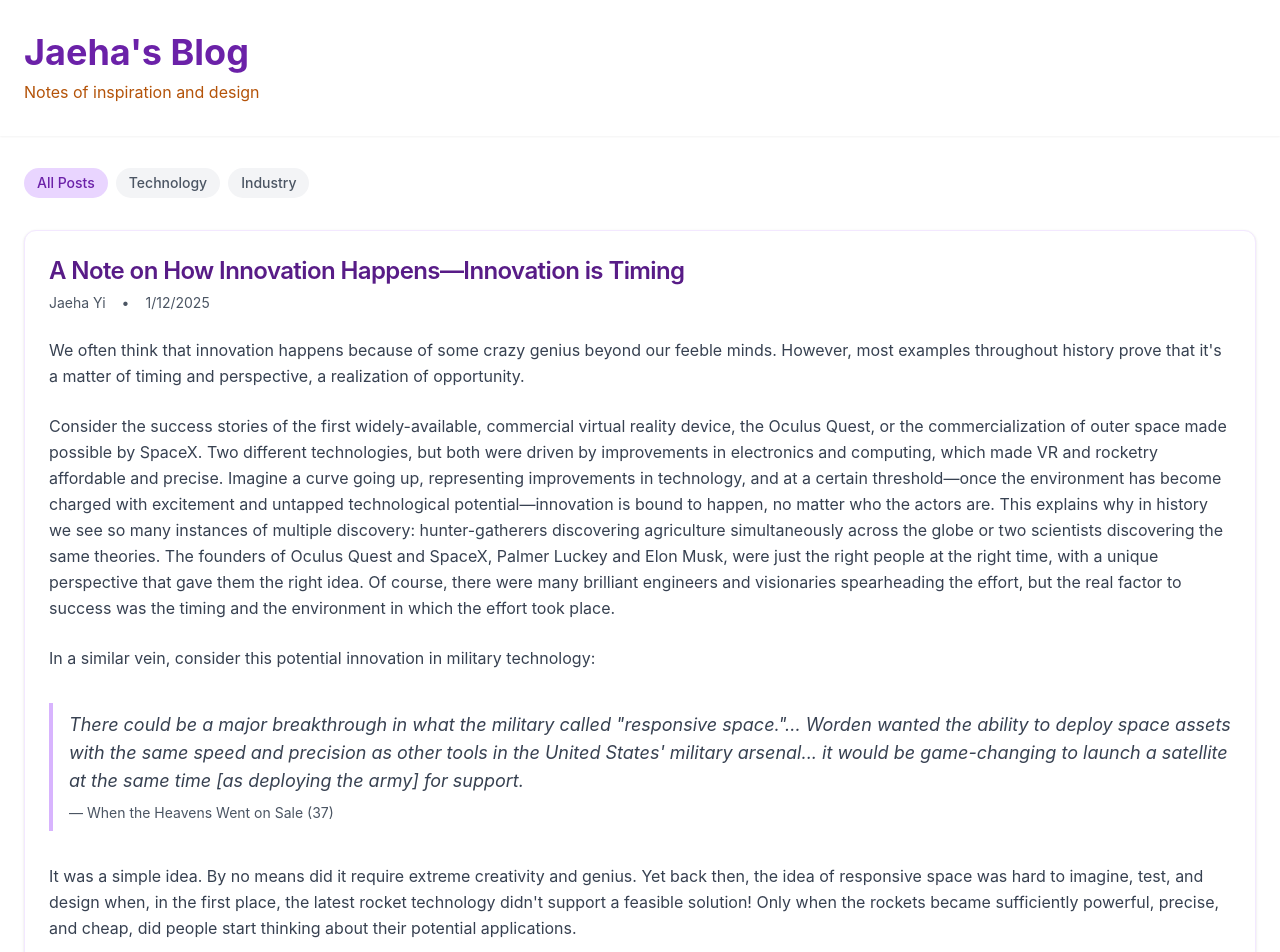
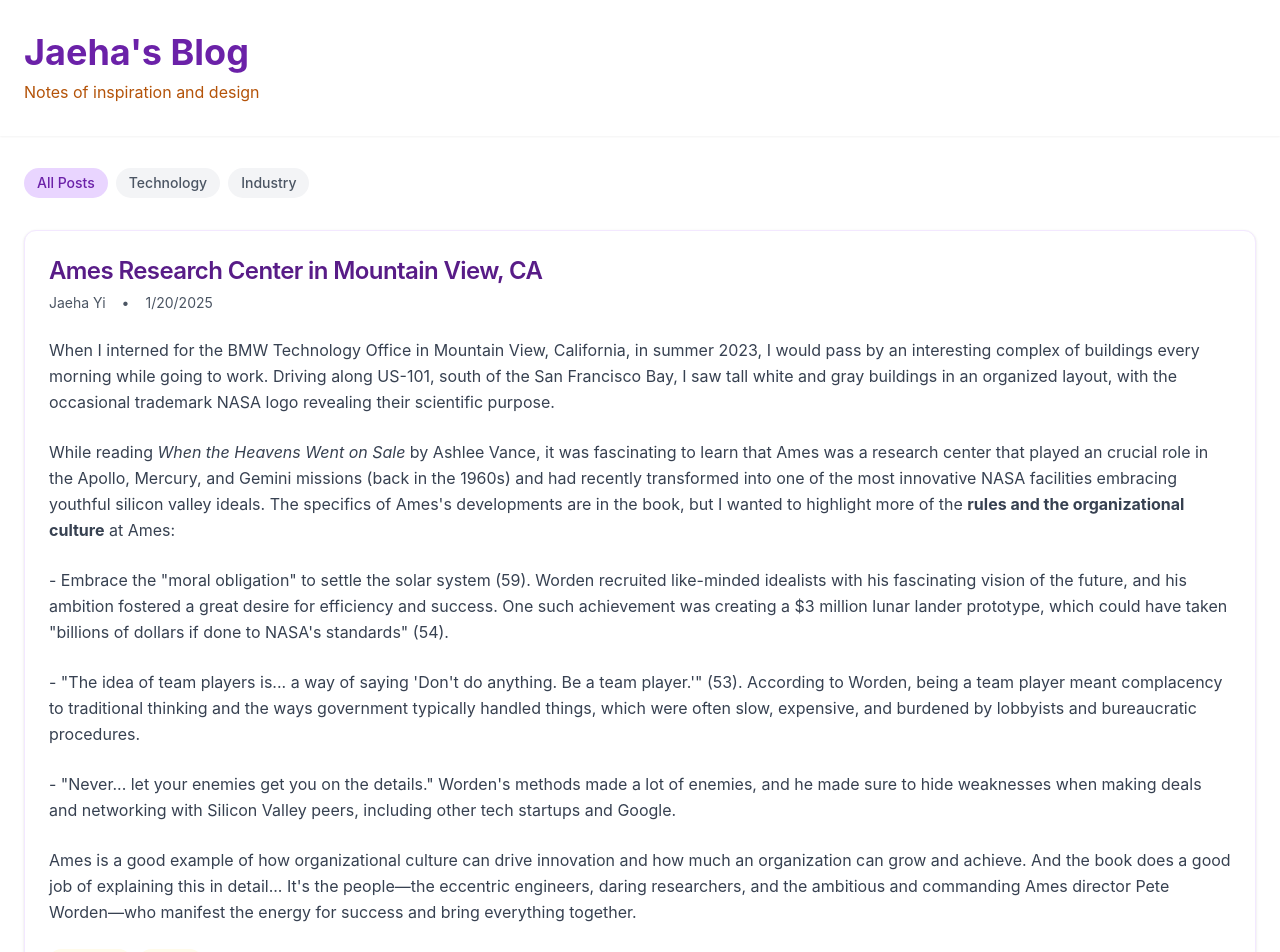
Before and after one commit to jaehayi25/blog, a React (Vite) app: page / in a window 1280 px wide. Shown: the top 952 px of the page. Built offline with nearby package versions, Linux system fonts and the light colour scheme.

Commit message:
second blog post

```diff
--- /dev/null
+++ b/src/content/blog/ames.ts
@@ -0,0 +1,36 @@
+import { BlogPost } from '../../types/blog';
+
+export const ames: BlogPost = {
+  id: 2,
+  title: "Ames Research Center in Mountain View, CA",
+  date: "2025-01-20",
+  author: "Jaeha Yi",
+  content: [
+    {
+      type: "paragraph",
+      text: `When I interned for the BMW Technology Office in Mountain View, California, in summer 2023, I would pass by an interesting complex of buildings every morning while going to work.
+      Driving along US-101, south of the San Francisco Bay, I saw tall white and gray buildings in an organized layout, with the occasional trademark NASA logo revealing their scientific purpose.`
+    },
+    {
+        type: "paragraph",
+        text: `While reading <i>When the Heavens Went on Sale</i> by Ashlee Vance, it was fascinating to learn that Ames was a research center that played an crucial role in the Apollo, Mercury, and Gemini missions (back in the 1960s) and had recently transformed into one of the most innovative NASA facilities embracing youthful silicon valley ideals. The specifics of Ames's developments are in the book, but I wanted to highlight more of the <strong>rules and the organizational culture</strong> at Ames: `
+    },
+    {
+        type: "paragraph",
+        text: `- Embrace the "moral obligation" to settle the solar system (59). Worden recruited like-minded idealists with his fascinating vision of the future, and his ambition fostered a great desire for efficiency and success. One such achievement was creating a $3 million lunar lander prototype, which could have taken "billions of dollars if done to NASA's standards" (54). `
+    },
+    {
+        type: "paragraph",
+        text: `- "The idea of team players is... a way of saying 'Don't do anything. Be a team player.'" (53). According to Worden, being a team player meant complacency to traditional thinking and the ways government typically handled things, which were often slow, expensive, and burdened by lobbyists and bureaucratic procedures.`
+    },
+    {
+        type: "paragraph",
+        text: `- "Never... let your enemies get you on the details." Worden's methods made a lot of enemies, and he made sure to hide weaknesses when making deals and networking with Silicon Valley peers, including other tech startups and Google.`
+    },
+    {
+        type: "paragraph",
+        text: `Ames is a good example of how organizational culture can drive innovation and how much an organization can grow and achieve. And the book does a good job of explaining this in detail... It's the people—the eccentric engineers, daring researchers, and the ambitious and commanding Ames director Pete Worden—who manifest the energy for success and bring everything together.`
+    }
+  ],
+  tags: ["Technology", "Industry"]
+};
--- a/src/content/blog/index.ts
+++ b/src/content/blog/index.ts
@@ -1,9 +1,10 @@
 import { innovationTiming } from './innovation-timing';
+import { ames } from './ames';
 import { BlogPost } from '../../types/blog';
 
 // Export all blog posts
 export const blogPosts: BlogPost[] = [
-  innovationTiming,
+  ames, innovationTiming,
 ];
 
 // Helper functions for blog posts
```
